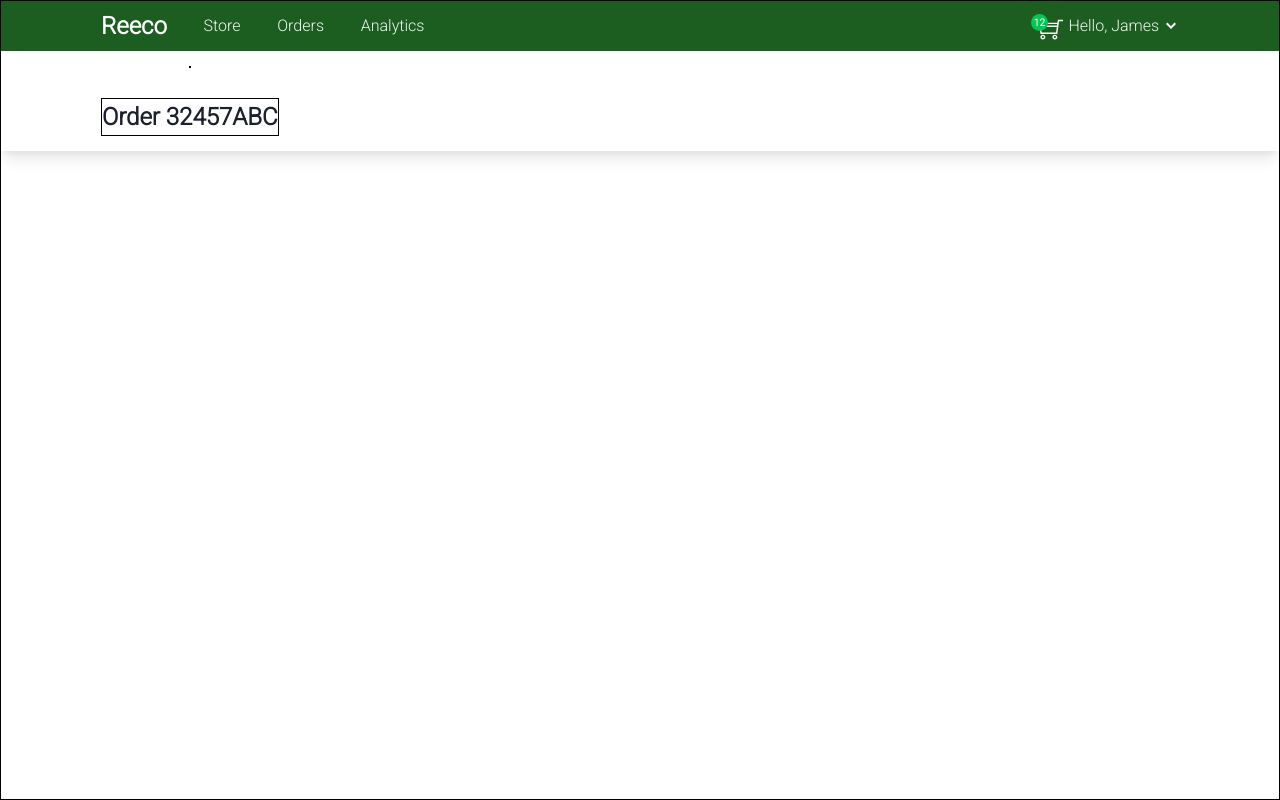
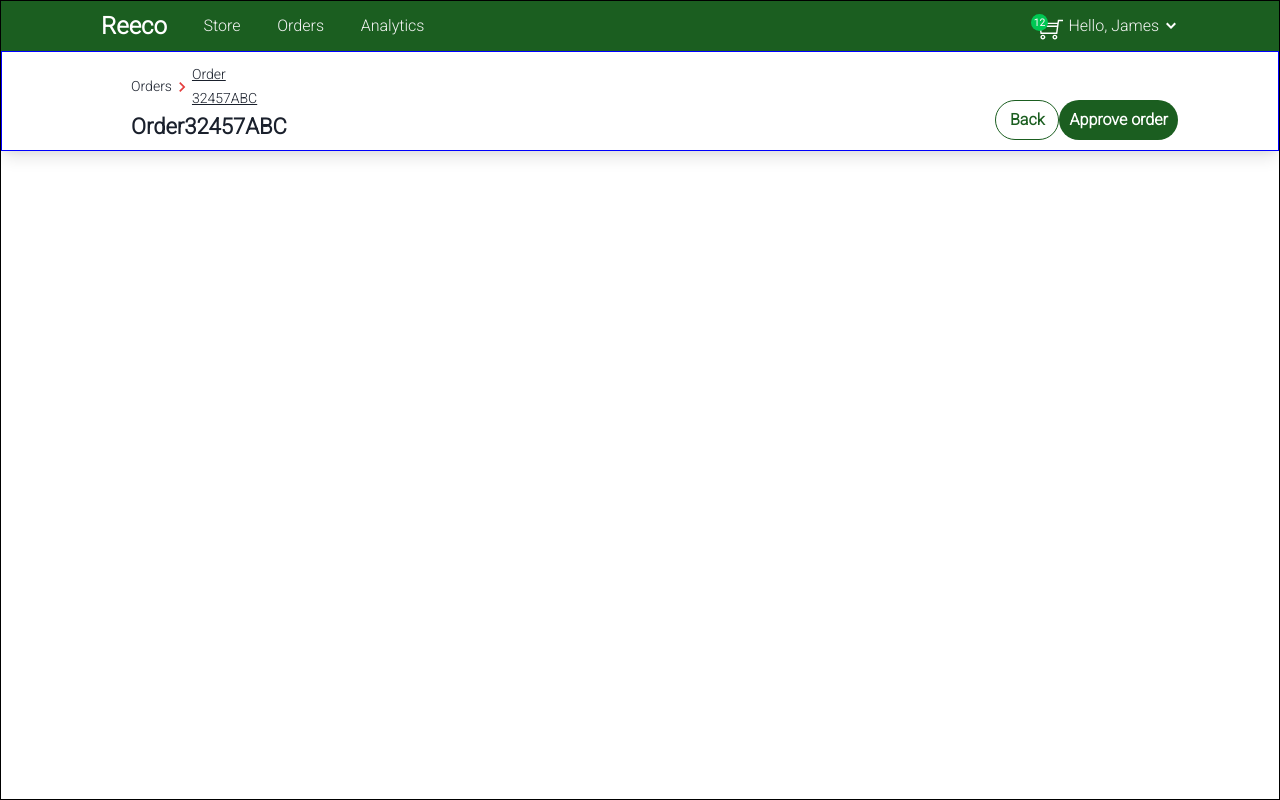
Before and after one commit to premkumar-555/Reeco, a React (Vite) app in the folder task/: page / in a window 1280 px wide. Built offline with nearby package versions, Linux system fonts and the light colour scheme.

Commit message:
created order header component

```diff
--- a/task/src/components/Home/components/OrderHeader.jsx
+++ b/task/src/components/Home/components/OrderHeader.jsx
@@ -1,19 +1,38 @@
 import React from 'react'
-import { Box, Text, Icon, Circle    } from '@chakra-ui/react'
+import { Box, Text, Icon , Button   } from '@chakra-ui/react'
+import {MdOutlineKeyboardArrowRight} from 'react-icons/md'
 const OrderHeader = () => {
   return (
     <Box display='flex' justifyContent='space-between' alignItems='center' w='100%'
-    h='100px' px='100px' zIndex='2' boxShadow='lg' py='15px' border='1px solid none'>
-     <Box h='100%' display='flex' flexDirection='column' justifyContent='space-between' alignItems='center'>
-      <Box border='1px solid black'>
-        <Text fontSize='sm' fontWeight='500'></Text>
+    h='100px' px='100px' zIndex='2' boxShadow='lg' py='10px' border='1px solid blue'>
+     <Box w='18%' h='100%' display='flex' flexDirection='column' justifyContent='space-between' alignItems='center'>
+      <Box w='70%' display='flex' flex='1' justifyContent='space-between' alignItems='center' >
+        <Box  display='flex' textAlign='left'>
+            <Text textAlign='left' fontSize='sm' fontWeight='500'>Orders</Text>
+            <Icon as={MdOutlineKeyboardArrowRight   } w={5} h={5} color='red.500' mt='1px'/>
+        </Box>
+        <Box >
+            <Text fontSize='sm' fontWeight='500' as='u'>Order 32457ABC</Text>
+        </Box>
       </Box>
-      <Box border='1px solid black'>
-        <Text fontSize='24px' fontWeight='900' >Order 32457ABC</Text>
+       <Box w='70%' display='flex' flex='1' justifyContent='space-between' alignItems='center' >
+        <Box>
+            <Text fontSize='22px' fontWeight='600'>Order</Text>
+        </Box>
+        <Box >
+            <Text fontSize='22px' fontWeight='600'>32457ABC</Text>
+        </Box>
       </Box>
      </Box>
-     <Box></Box>
-    </Box>
+      <Box h='100%'  w='17%' display='flex' justifyContent='space-between'  alignItems='flex-end'>
+       <Button size='md' borderRadius='full' border='1px solid #1B5E20' bg='white' color='#1B5E20'>
+        Back
+       </Button>
+       <Button size='md' borderRadius='full' bg='#1B5E20' color='white'>
+        Approve order
+     </Button>
+      </Box>
+     </Box>
   )
 }
 
```
